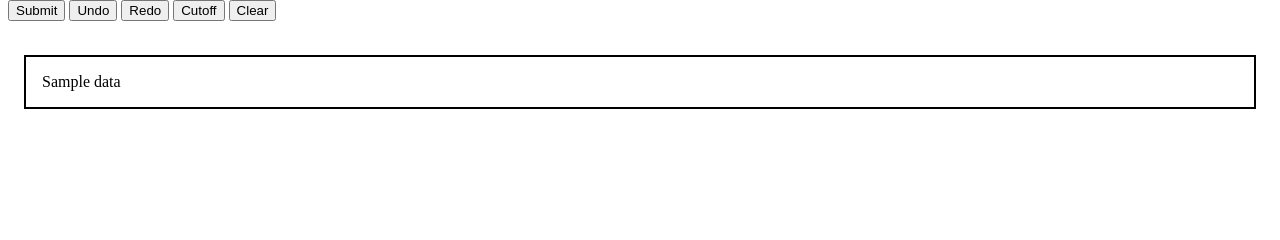
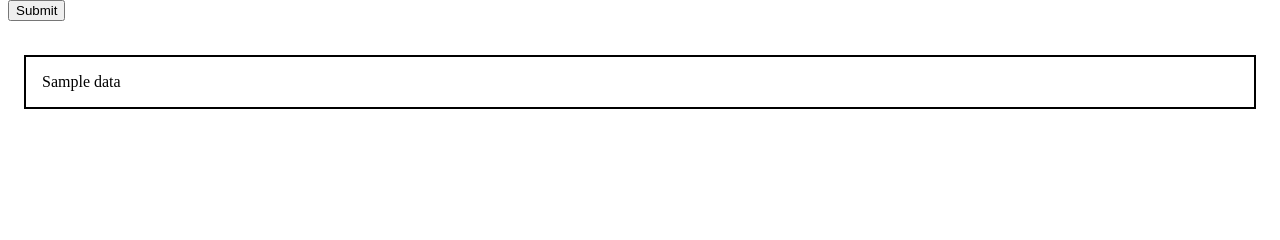
Before and after one commit to Zchamp21/internet_explorers_tech_share, a Flask app: template templates/quill.html in a window 1280 px wide. Shown: the part 471-711 px from the top of the page. Run offline with Flask 2, Linux system fonts and the light colour scheme; the template is opened without the code that fills it: most values are stand-ins (such as "Sample title", 1, 10 or a date in 2020); some libraries are stand-ins or nearby versions.

```diff
--- a/templates/quill.html
+++ b/templates/quill.html
@@ -20,12 +20,6 @@
 
       <button type="submit">Submit</button>
 
-            <!-- history buttons -->
-            <button id="undo">Undo</button>
-            <button id="redo">Redo</button>
-            <button id="cutoff">Cutoff</button>
-            <button id="clear">Clear</button>
-
     </form>
 
     <br>
```
Also changed, not shown: static/quill.js (+54 -1 lines).
